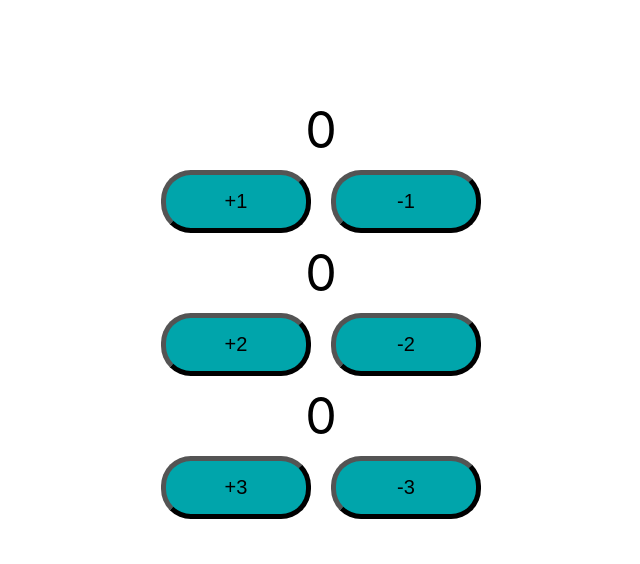
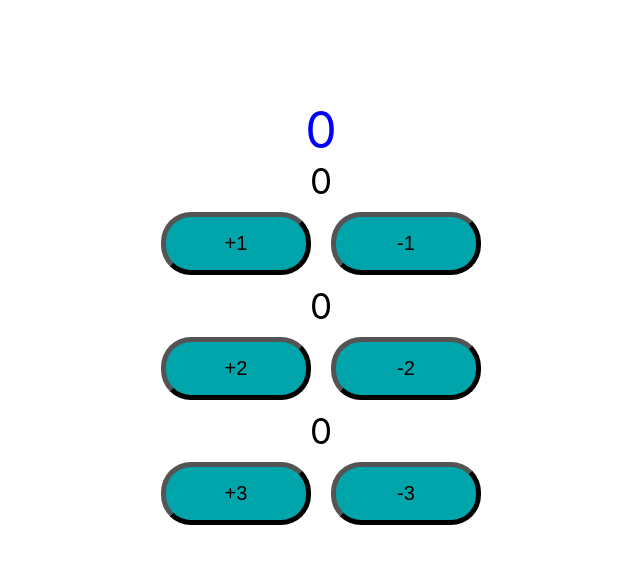
Before and after one commit to OmerFarukKanmaz/asd, a React (Create React App) app: page / in a window 1280 px wide. Shown: the top 564 px of the page, without its empty margins (319-959 px from the left). Built offline with nearby package versions, Linux system fonts and the light colour scheme.

Commit message:
state up

```diff
--- a/src/App.js
+++ b/src/App.js
@@ -1,13 +1,10 @@
 import './App.css';
-import LearningComponent from './components/learning-examples/LeaningComponent';
 import Counter from './components/counter/Counter';
 
 function App() {
   return (
     <div className="App">
-      <Counter by={1} />
-      <Counter by={2} />
-      <Counter by={3} />
+      <Counter />
     </div>
   );
 }
--- a/src/components/counter/Counter.css
+++ b/src/components/counter/Counter.css
@@ -11,6 +11,12 @@
 }
 
 .count {
+    font-size: 35px;
+    padding: 25px;
+}
+
+.totalCount {
     font-size: 50px;
-    padding: 50px;
+    color: blue;
+    padding: 40px;
 }
--- a/src/components/counter/Counter.jsx
+++ b/src/components/counter/Counter.jsx
@@ -2,16 +2,42 @@ import { useState } from 'react'
 import { PropTypes } from 'prop-types';
 import './Counter.css'
 
-export default function Counter({ by }) {
+export default function Counter() {
 
     const [count, setCount] = useState(0);
 
+    function increment(by) {
+        setCount(count + by)
+    }
+
+    function decrement(by) {
+        setCount(count - by)
+
+    }
+
+    return (
+        <>
+            <span className="totalCount">{count}</span>
+            <CounterButton by={1} increment={increment} decrement={decrement} />
+            <CounterButton by={2} increment={increment} decrement={decrement} />
+            <CounterButton by={3} increment={increment} decrement={decrement} />
+        </>
+    )
+}
+
+function CounterButton({ by, increment, decrement }) {
+
+    const [count, setCount] = useState(0)
+
     function incrementCounterFunction() {
         setCount(count + by)
+        increment(by)
     }
     function decrementCounterFunction() {
         setCount(count - by)
+        decrement(by)
     }
+
     return (
         <div className="Counter">
             <span className="count">{count}</span>
@@ -27,11 +53,10 @@ export default function Counter({ by }) {
         </div>
     )
 }
-
-Counter.protoType = {
+CounterButton.protoType = {
     by: PropTypes.number
 }
 
-Counter.defaultProps = {
+CounterButton.defaultProps = {
     by: 5
-}
+};
```
